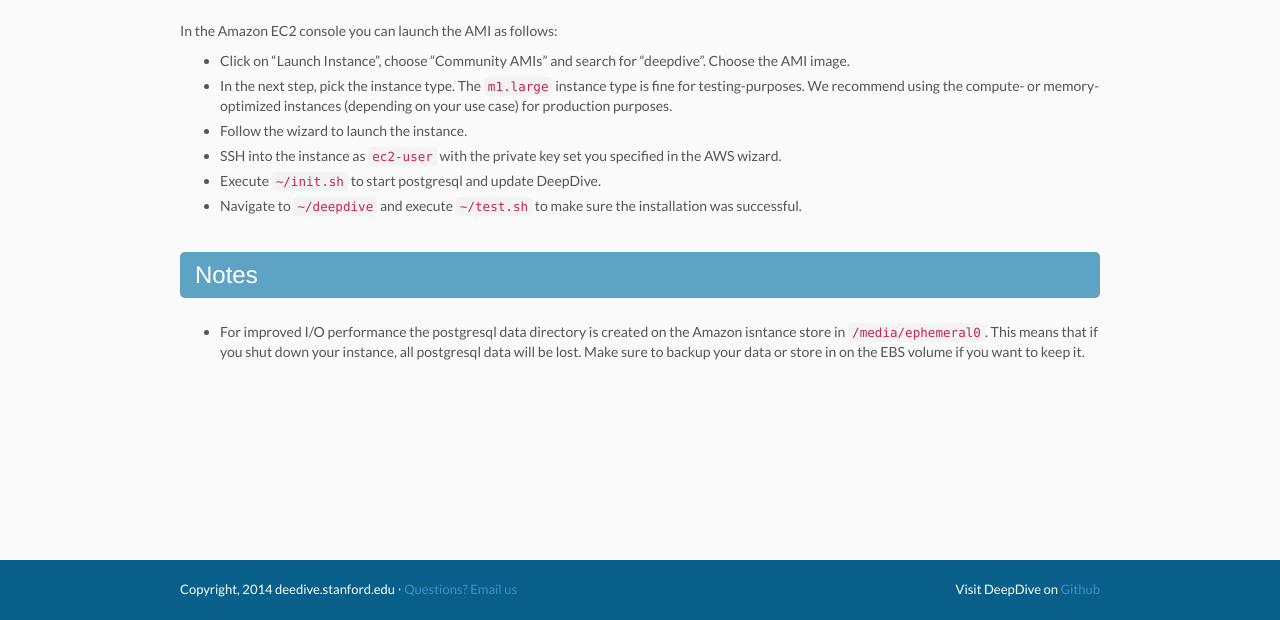
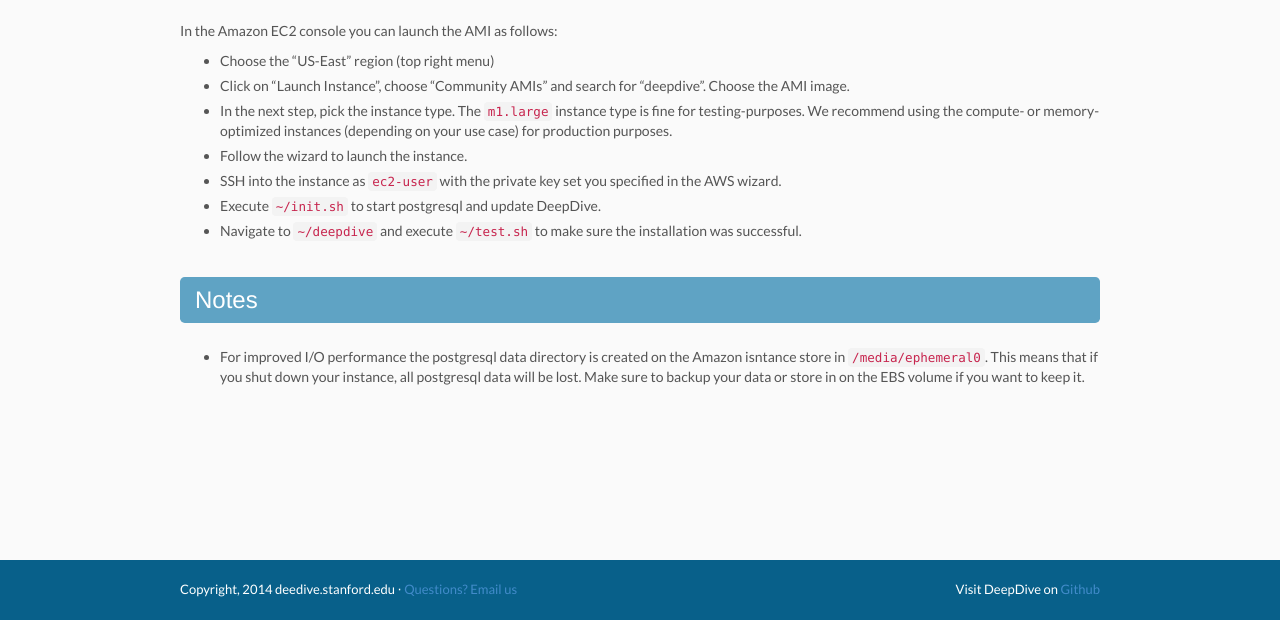
Before and after one commit to senaraiandi/deepdive, a Jekyll site: the page built from doc/ec2.md, in a window 1280 px wide. Shown: the part 320-940 px from the top of the page. Built offline with Jekyll 4.4.1, drawn with Linux system fonts in a browser that asks for light colours; nearby versions of some CDN libraries.

Commit message:
ec2 guide update

```diff
--- a/doc/ec2.md
+++ b/doc/ec2.md
@@ -10,6 +10,7 @@
 
 In the Amazon EC2 console you can launch the AMI as follows:
 
+- Choose the "US-East" region (top right menu)
 - Click on "Launch Instance", choose "Community AMIs" and search for "deepdive". Choose the AMI image.
 - In the next step, pick the instance type. The `m1.large` instance type is fine for testing-purposes. We recommend using the compute- or memory-optimized instances (depending on your use case) for production purposes.
 - Follow the wizard to launch the instance.
```
